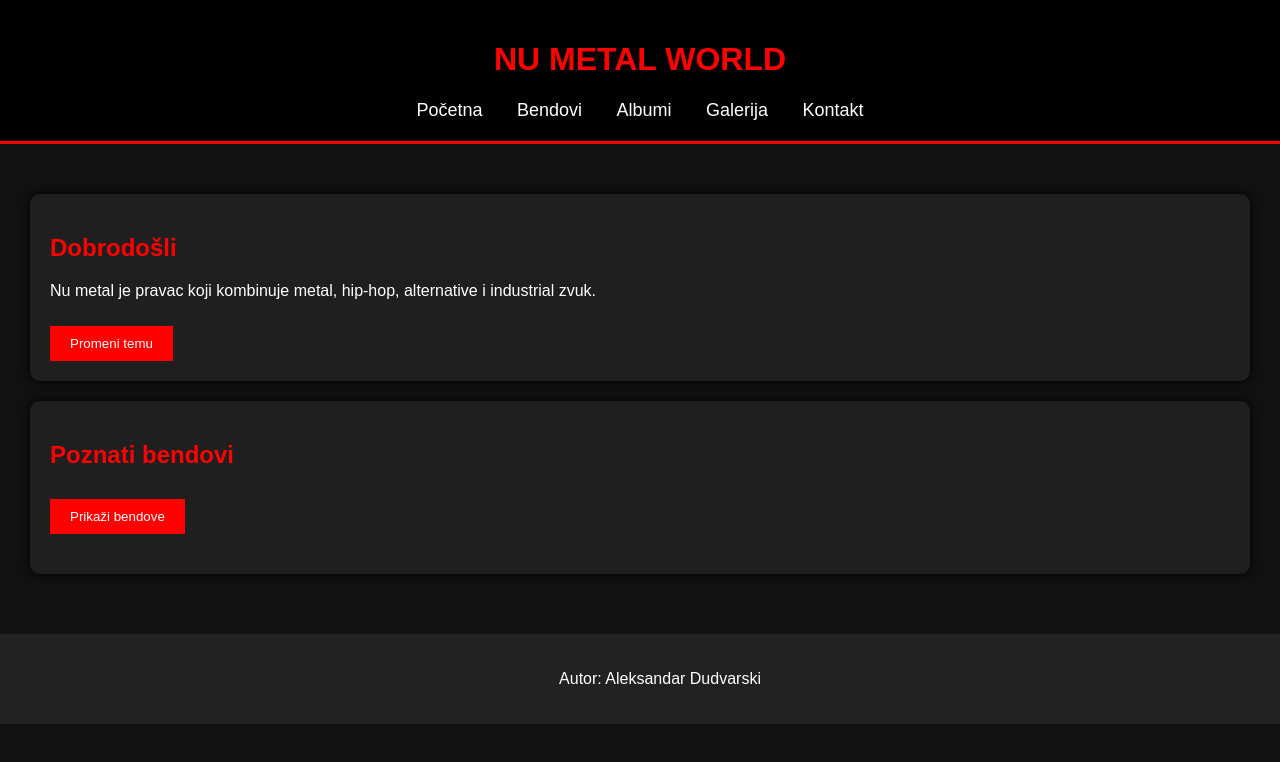
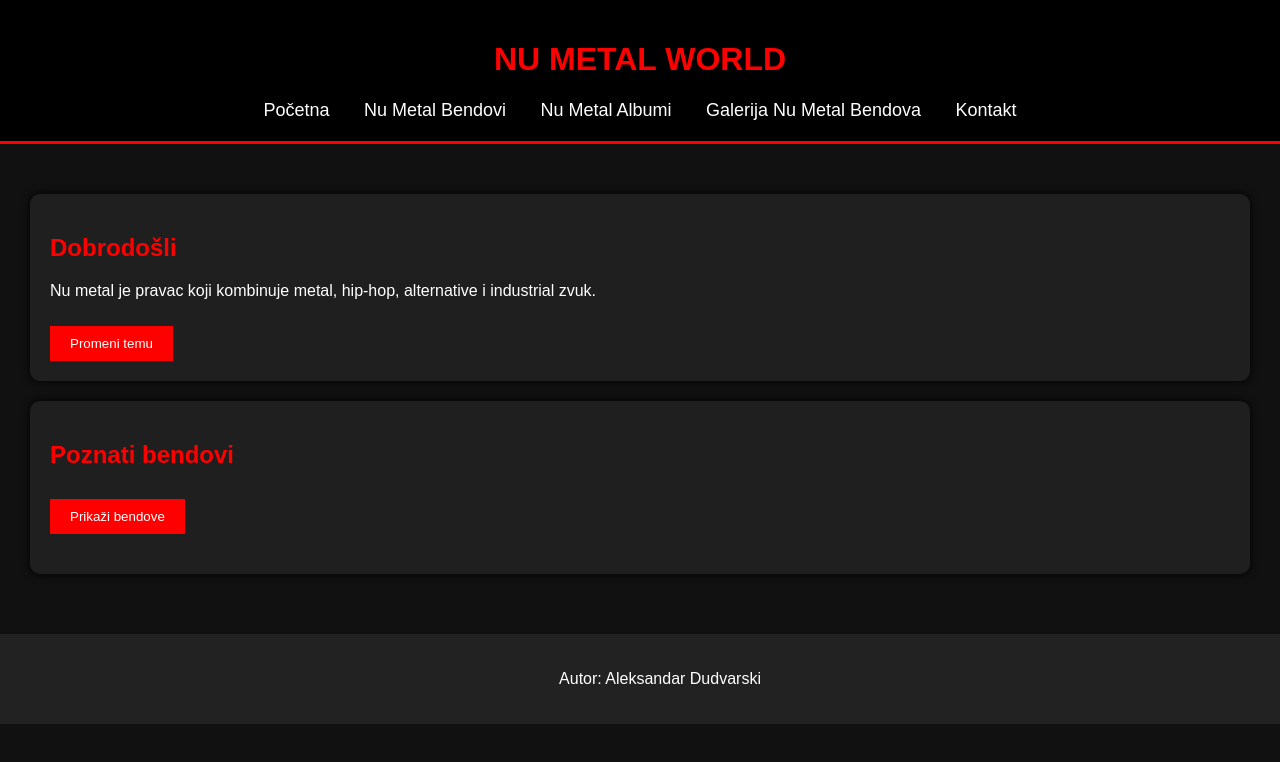
Before and after one commit to aleksandardudvarski006-sys/AleksandarDudvarskiVD2026, a plain HTML site: page index.html in a window 1280 px wide. Shown: the top 762 px of the page. Drawn offline with Linux system fonts and the light colour scheme.

Commit message:
Update index.html

```diff
--- a/index.html
+++ b/index.html
@@ -14,9 +14,9 @@
 
     <nav>
         <a href="index.html">Početna</a>
-        <a href="bendovi.html">Bendovi</a>
-        <a href="albumi.html">Albumi</a>
-        <a href="galerija.html">Galerija</a>
+        <a href="bendovi.html">Nu Metal Bendovi</a>
+        <a href="albumi.html">Nu Metal Albumi</a>
+        <a href="galerija.html">Galerija Nu Metal Bendova</a>
         <a href="kontakt.html">Kontakt</a>
     </nav>
 </header>
```
